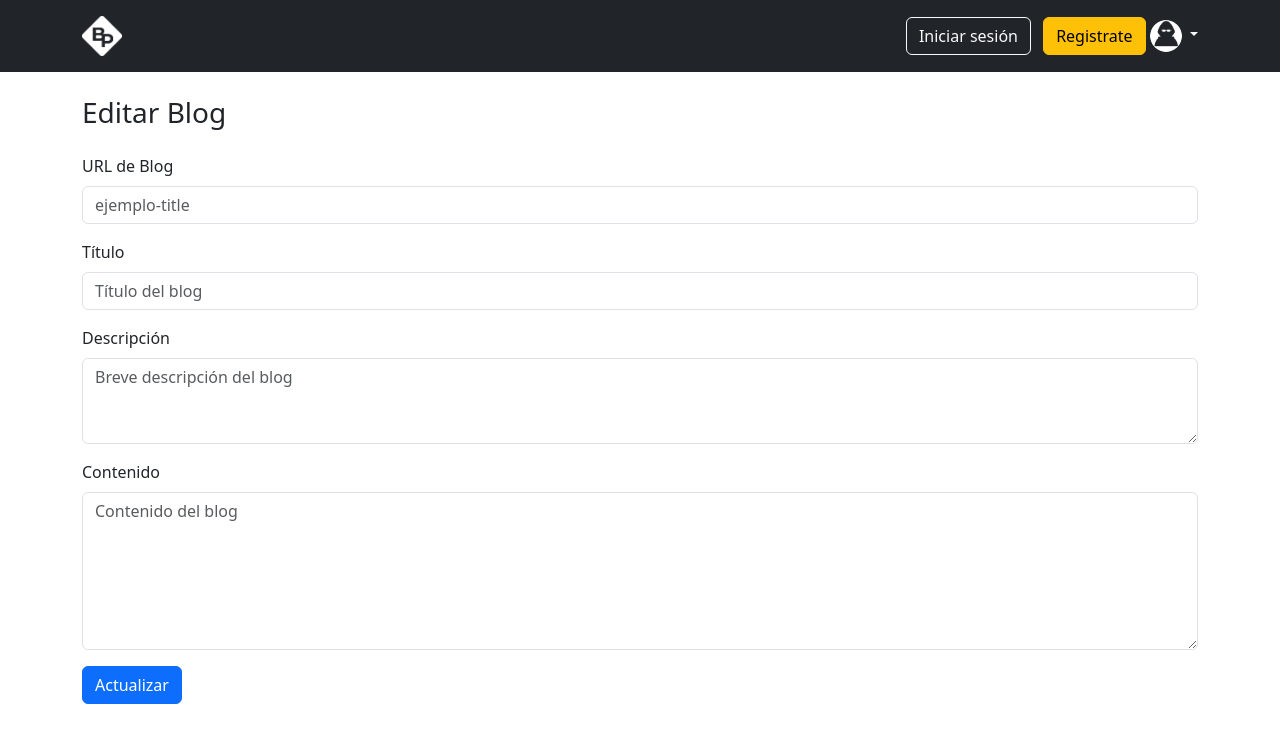
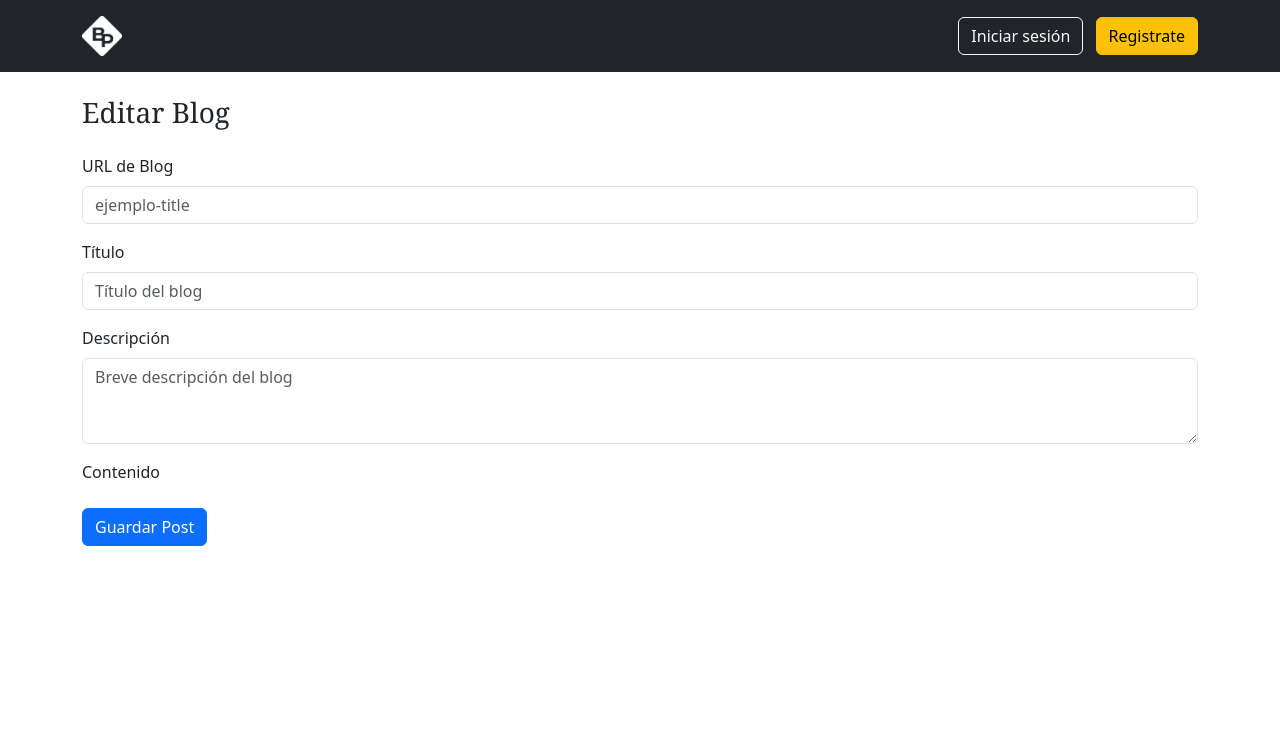
Before and after one commit to AlanEduardoGL/Blog-posts, a Flask app: template blogr/templates/admin/create.html in a window 1280 px wide. Shown: the top 743 px of the page. Run offline with Flask 3, Linux system fonts and the light colour scheme; the template is opened without the code that fills it, so the values that code supplies are empty; some libraries are stand-ins or nearby versions.

Commit message:
Se agrego Ruta/vista create post. Revisar error de creacion.

```diff
--- a/blogr/templates/admin/create.html
+++ b/blogr/templates/admin/create.html
@@ -1,95 +1,34 @@
-<head>
-    <meta charset="UTF-8">
-    <meta http-equiv="X-UA-Compatible" content="IE=edge">
-    <meta name="viewport" content="width=device-width, initial-scale=1.0">
-    <title>BlogPosts - Editar Blog</title>
+{% extends 'base.html' %}
 
-    <!-- Estilos de bootstrap y de app -->
-    <link rel="stylesheet" href="../css/bootstrap.min.css">
-
-</head>
-
-<body>
-
-    <header class="p-3 text-bg-dark">
-        <div class="container">
-            <div class="d-flex align-items-center justify-content-between">
-                <a href="../index.html" class="d-flex align-items-center mb-2 mb-lg-0 text-white text-decoration-none">
-                    <img src="../img/bp-light.png" alt="blog posts" width="40">
-                </a>
-
-                <div class="text-end">
-                    <a href="login.html" class="btn btn-outline-light me-2">Iniciar sesión</a>
-                    <a href="register.html" class="btn btn-warning">Registrate</a>
-
-                    <a href="#" class="link-light text-decoration-none dropdown-toggle" data-bs-toggle="dropdown">
-                        <img src="../img/user-light.png" alt="mdo" width="32" height="32" class="rounded-circle">
-                    </a>
-                    <ul class="dropdown-menu text-small">
-                        <li>
-                        <li><a class="dropdown-item d-flex align-items-center gap-2 py-2" href="create.html">
-                                <span class="d-inline-block bg-success rounded-circle p-1"></span>
-                                Crear Blog
-                            </a>
-                        </li>
-                        </li>
-                        <li><a class="dropdown-item d-flex align-items-center gap-2 py-2" href="posts.html">
-                                <span class="d-inline-block bg-primary rounded-circle p-1"></span>
-                                Mis Blogs
-                            </a>
-                        </li>
-                        <li><a class="dropdown-item d-flex align-items-center gap-2 py-2" href="../auth/profile.html">
-                                <span class="d-inline-block bg-info rounded-circle p-1"></span>
-                                Perfil
-                            </a>
-                        </li>
-                        <li>
-                            <hr class="dropdown-divider">
-                        </li>
-                        <li><a class="dropdown-item d-flex align-items-center gap-2 py-2" href="#">
-                                <span class="d-inline-block bg-danger rounded-circle p-1"></span>
-                                Cerrar sesión
-                            </a>
-                        </li>
-                    </ul>
-                </div>
-            </div>
-        </div>
-    </header>
-
+{% block content %}
 <section>
     <div class="container">
         <div class="header mb-4 mt-4">
-                <h1 class="h3">Editar Blog</h1>
+            <h1 class="h3">{% block title %}Editar Blog{% endblock %}</h1>
         </div>
         <div class="body">
-                <form>
+            <form method="post">
                 <div class="mb-3">
                     <label for="url" class="form-label">URL de Blog</label>
-                        <input type="text" class="form-control" id="url" placeholder="ejemplo-title">
+                    <input type="text" class="form-control" id="url" name="url" placeholder="ejemplo-title" required>
                 </div>
                 <div class="mb-3">
-                        <label for="titleInput" class="form-label">Título</label>
-                        <input type="text" class="form-control" id="titleInput" placeholder="Título del blog">
+                    <label for="title" class="form-label">Título</label>
+                    <input type="text" class="form-control" id="title" name="title" placeholder="Título del blog" required>
                 </div>
                 <div class="mb-3">
-                        <label for="descInput" class="form-label">Descripción</label>
-                        <textarea class="form-control" id="descInput" rows="3"
-                            placeholder="Breve descripción del blog"></textarea>
+                    <label for="info" class="form-label">Descripción</label>
+                    <textarea class="form-control" id="info" name="info" rows="3"
+                        placeholder="Breve descripción del blog" required></textarea>
                 </div>
                 <div class="mb-3">
-                        <label for="contentInput" class="form-label">Contenido</label>
-                        <textarea class="form-control" id="contentInput" rows="6"
-                            placeholder="Contenido del blog"></textarea>
+                    <label for="contentInput" class="form-label">Contenido</label><br>
+                    {# Ejecutamos CKEditor #}
+                    {{ ckeditor.create() }}
                 </div>
-                    <button type="submit" class="btn btn-primary">Actualizar</button>
+                <button type="submit" class="btn btn-primary">Guardar Post</button>
             </form>
         </div>
     </div>
 </section>
-
-
-    <script src="../js/bootstrap.bundle.min.js"></script>
-</body>
-
-</html>
+{% endblock %}
--- a/blogr/templates/admin/posts.html
+++ b/blogr/templates/admin/posts.html
@@ -7,7 +7,7 @@
         <h2 class="mb-3 mt-3">{% block title %}Tus publicaciones, {{ g.user.username }}.{% endblock %}</h2>
         <div class="d-flex justify-content-between mb-3">
             <p>¡Bienvenido {{ g.user.username }}, este es panel de administración de blogs!</p>
-            <a href="create.html" class="btn btn-outline-success">AÑADIR BLOG</a>
+            <a href="{{ url_for('post.create') }}" class="btn btn-outline-success">CREAR UN BLOG</a>
         </div>
     </div>
     <table class=" table">
--- a/blogr/templates/base.html
+++ b/blogr/templates/base.html
@@ -105,6 +105,7 @@
 
 
     <script src="{{ url_for('static', filename='js/bootstrap.bundle.min.js') }}"></script>
+    {{ ckeditor.load() }} {# Cargamos JS de CKEditor. #}
 </body>
 
 </html>
```
Also changed, not shown: blogr/post.py (+36 -8 lines), config.py (+8 -1 lines). Lines whose indentation alone changed are shown as unchanged.
